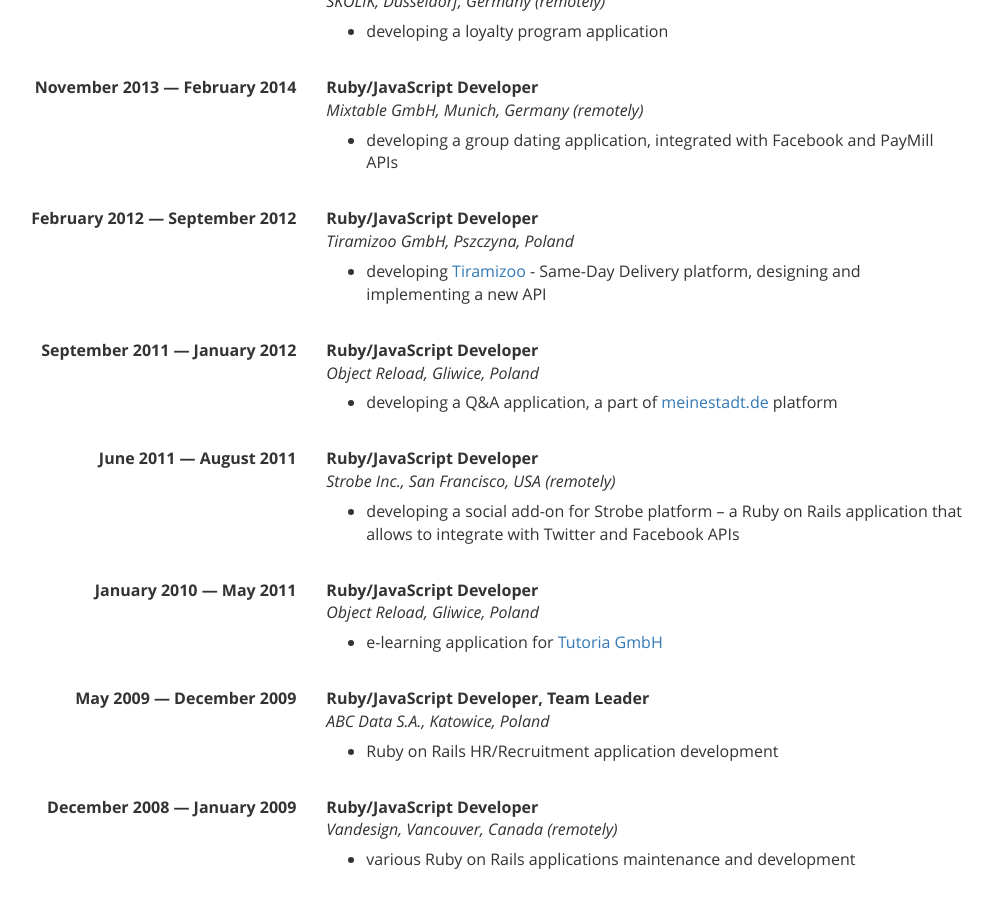
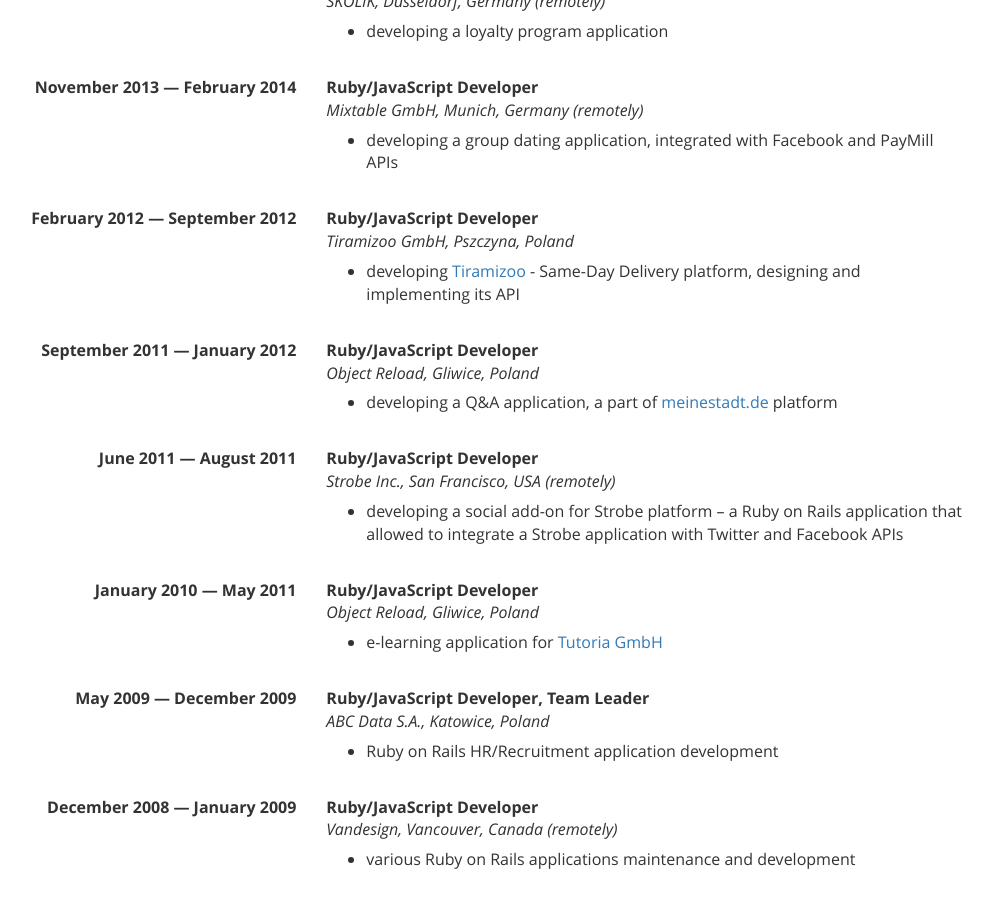
Before and after one commit to qoobaa/qoobaa.github.io, a Jekyll site: the page built from cv.html, in a window 1280 px wide and 900 px high, scrolled down 1025 px. Shown: the whole window, without its empty margins (162-1155 px from the left). Built offline with Jekyll 4.4.1, drawn with Linux system fonts in a browser that asks for light colours; some of the changed text lies outside the part shown.

Commit message:
updated CV

```diff
--- a/cv.html
+++ b/cv.html
@@ -174,7 +174,7 @@ layout: default
           <strong>Ruby/JavaScript Developer</strong><br>
           <em>Tiramizoo GmbH, Pszczyna, Poland</em><br>
           <ul>
-            <li>developing <a href="https://www.tiramizoo.com/">Tiramizoo</a> - Same-Day Delivery platform, designing and implementing a new API</li>
+            <li>developing <a href="https://www.tiramizoo.com/">Tiramizoo</a> - Same-Day Delivery platform, designing and implementing its API</li>
           </ul>
         </p>
       </div>
@@ -209,9 +209,9 @@ layout: default
           <em>Strobe Inc., San Francisco, USA (remotely)</em><br>
           <ul>
             <li>
-              developing a social add-on for Strobe platform – a
-              Ruby on Rails application that allows to integrate
-              with Twitter and Facebook APIs
+              developing a social add-on for Strobe platform – a Ruby
+              on Rails application that allowed to integrate a Strobe
+              application with Twitter and Facebook APIs
             </li>
           </ul>
         </p>
```
Also changed, not shown: other parts of cv.html (+2 -2 lines).
